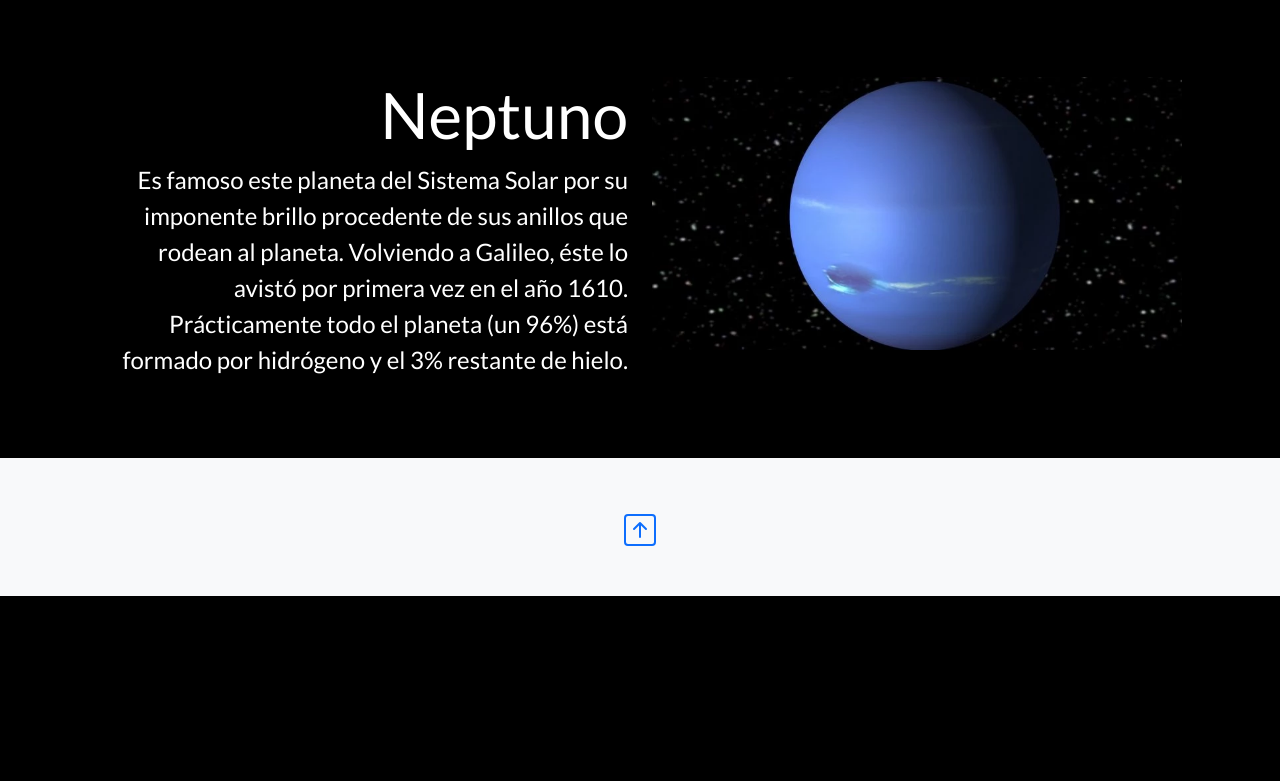
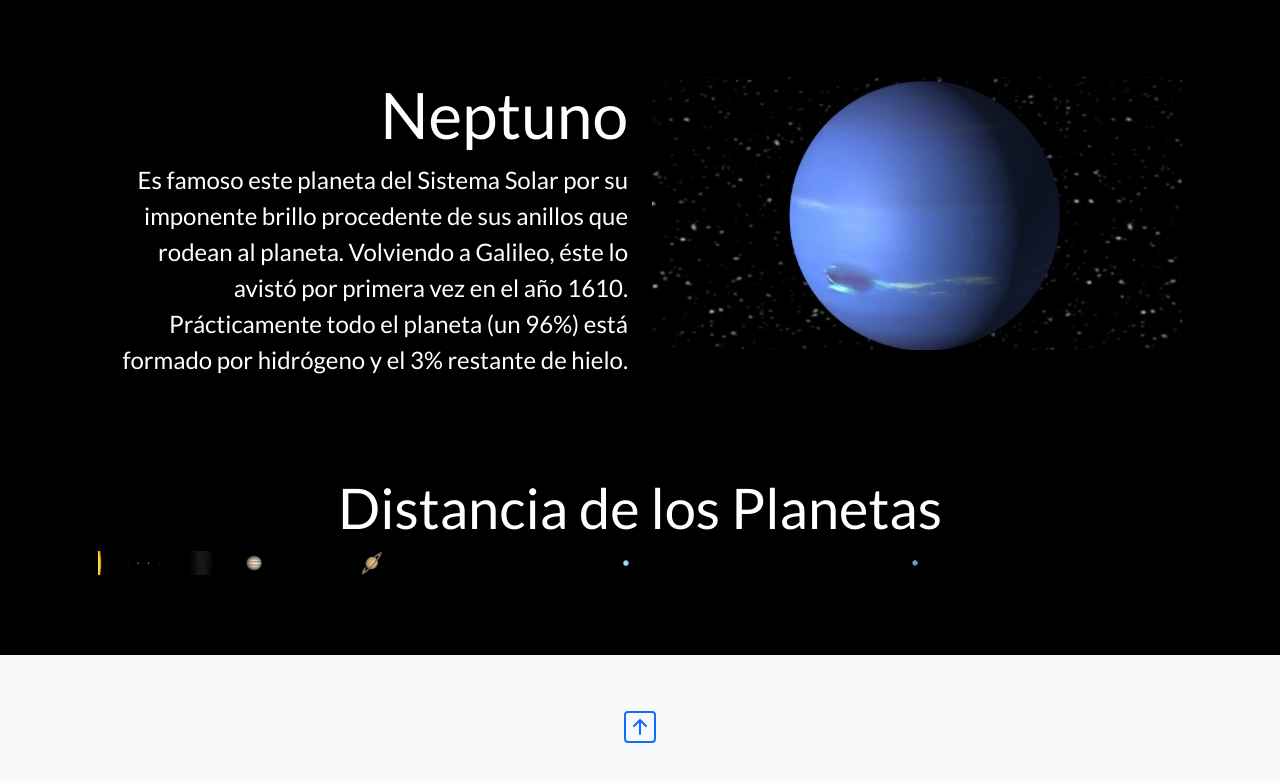
Before and after one commit to JavierVeron/sistema-solar, a plain HTML site: page index.html in a window 1280 px wide. Shown: the part 3715-4496 px from the top of the page. Before the commit the page ends 4311 px from the top, so only its background shows below. Drawn offline with nearby package versions, Linux system fonts and the light colour scheme.

Commit message:
Se agrego el contenido de distancia planetas

```diff
--- a/index.html
+++ b/index.html
@@ -136,6 +136,12 @@
                 <img src="images/neptuno-default_webp.webp" alt="Neptuno" class="img-fluid">
             </div>
         </section>
+        <section class="row p-3 my-5">
+            <div class="col-md-12 text-center">
+                <h2 class="display-4">Distancia de los Planetas</h2>
+                <p><img src="images/7500px-Solar_System_Objects_in_Scale.jpg" alt="Planetas del Sistema Solar" class="img-fluid"></p>
+            </div>
+        </section>
     </main>
 
     <footer class="container-fluid bg-light p-5">
```
Also changed, not shown: images/7500px-Solar_System_Objects_in_Scale.jpg (added).
